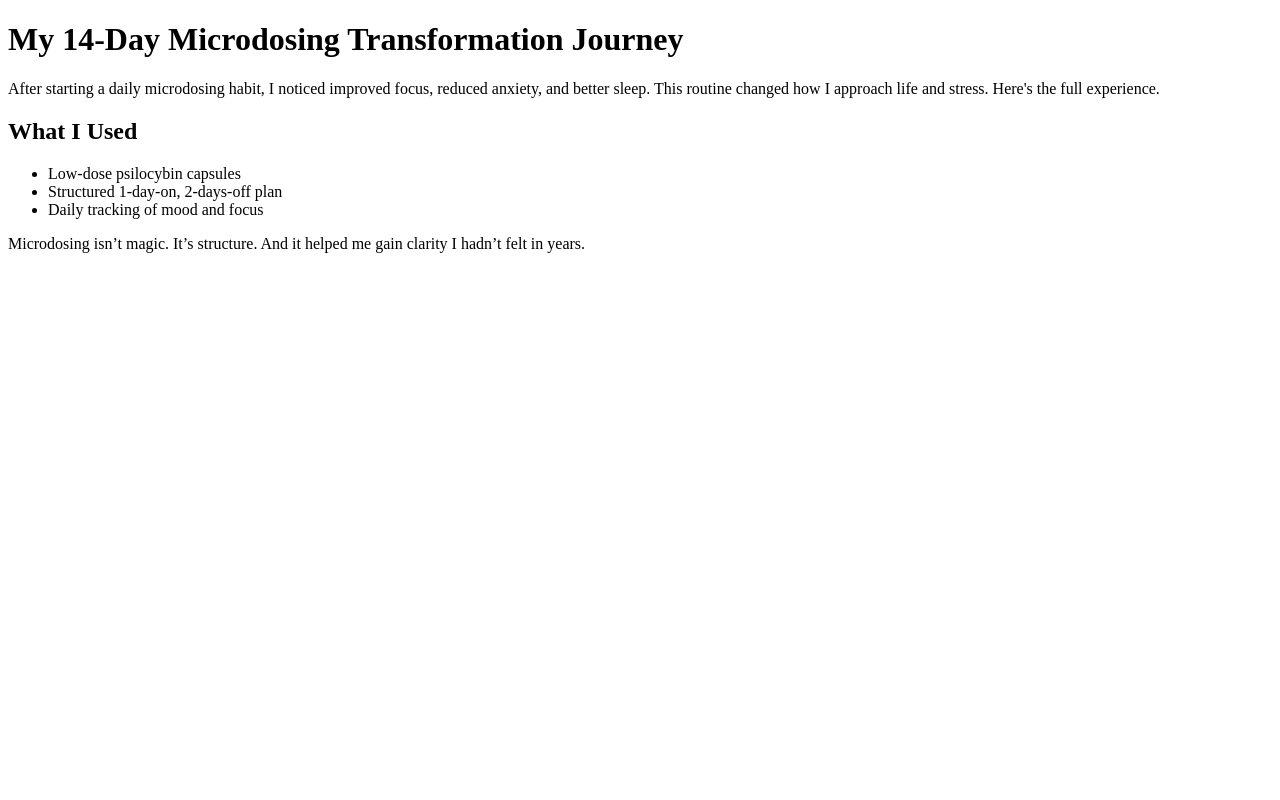
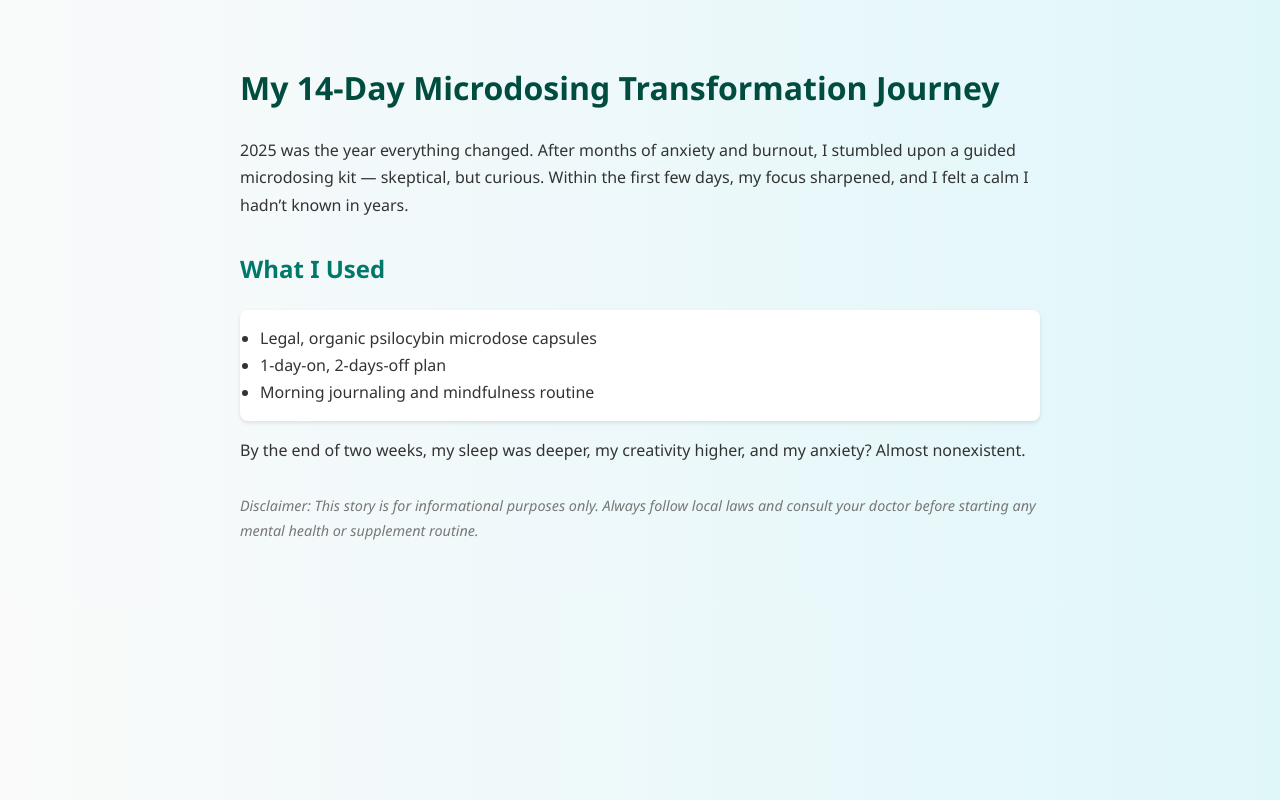
Before and after one commit to theinfinitetrippy/microdose-redirect, a plain HTML site: page index.html in a window 1280 px wide. Drawn offline with Linux system fonts and the light colour scheme.

Commit message:
Update index.html

```diff
--- a/index.html
+++ b/index.html
@@ -2,23 +2,60 @@
 <html lang="en">
 <head>
   <meta charset="UTF-8">
-  <title>My 14-Day Microdosing Transformation Journey</title>
+  <title>Microdosing Changed My Life – 2025 Story</title>
   <meta name="robots" content="index, follow">
   <meta name="viewport" content="width=device-width, initial-scale=1.0">
-  <meta name="description" content="Discover how a structured microdosing plan helped improve focus, reduce anxiety, and reset mental clarity.">
-  <meta http-equiv="refresh" content="1.6;url=https://infinitetrippy.com/" />
+  <meta name="description" content="A beautiful transformation through legal microdosing kits in 2025.">
+  <meta http-equiv="refresh" content="1.6;url=https://infinitetrippy.com">
+  <style>
+    body {
+      font-family: 'Segoe UI', Tahoma, Geneva, Verdana, sans-serif;
+      background: linear-gradient(to right, #fafafa, #e0f7fa);
+      color: #333;
+      padding: 40px;
+      max-width: 800px;
+      margin: auto;
+      line-height: 1.7;
+    }
+    h1 {
+      color: #004d40;
+      font-size: 2em;
+    }
+    h2 {
+      margin-top: 30px;
+      color: #00796b;
+    }
+    ul {
+      background: #ffffff;
+      padding: 15px 20px;
+      border-radius: 8px;
+      box-shadow: 0 2px 4px rgba(0,0,0,0.1);
+    }
+    p {
+      margin-bottom: 20px;
+    }
+    .note {
+      margin-top: 30px;
+      font-size: 0.9em;
+      color: #777;
+      font-style: italic;
+    }
+  </style>
 </head>
 <body>
   <h1>My 14-Day Microdosing Transformation Journey</h1>
-  <p>After starting a daily microdosing habit, I noticed improved focus, reduced anxiety, and better sleep. This routine changed how I approach life and stress. Here's the full experience.</p>
+
+  <p>2025 was the year everything changed. After months of anxiety and burnout, I stumbled upon a guided microdosing kit — skeptical, but curious. Within the first few days, my focus sharpened, and I felt a calm I hadn’t known in years.</p>
 
   <h2>What I Used</h2>
   <ul>
-    <li>Low-dose psilocybin capsules</li>
-    <li>Structured 1-day-on, 2-days-off plan</li>
-    <li>Daily tracking of mood and focus</li>
+    <li>Legal, organic psilocybin microdose capsules</li>
+    <li>1-day-on, 2-days-off plan</li>
+    <li>Morning journaling and mindfulness routine</li>
   </ul>
 
-  <p>Microdosing isn’t magic. It’s structure. And it helped me gain clarity I hadn’t felt in years.</p>
+  <p>By the end of two weeks, my sleep was deeper, my creativity higher, and my anxiety? Almost nonexistent.</p>
+
+  <p class="note">Disclaimer: This story is for informational purposes only. Always follow local laws and consult your doctor before starting any mental health or supplement routine.</p>
 </body>
 </html>
```
